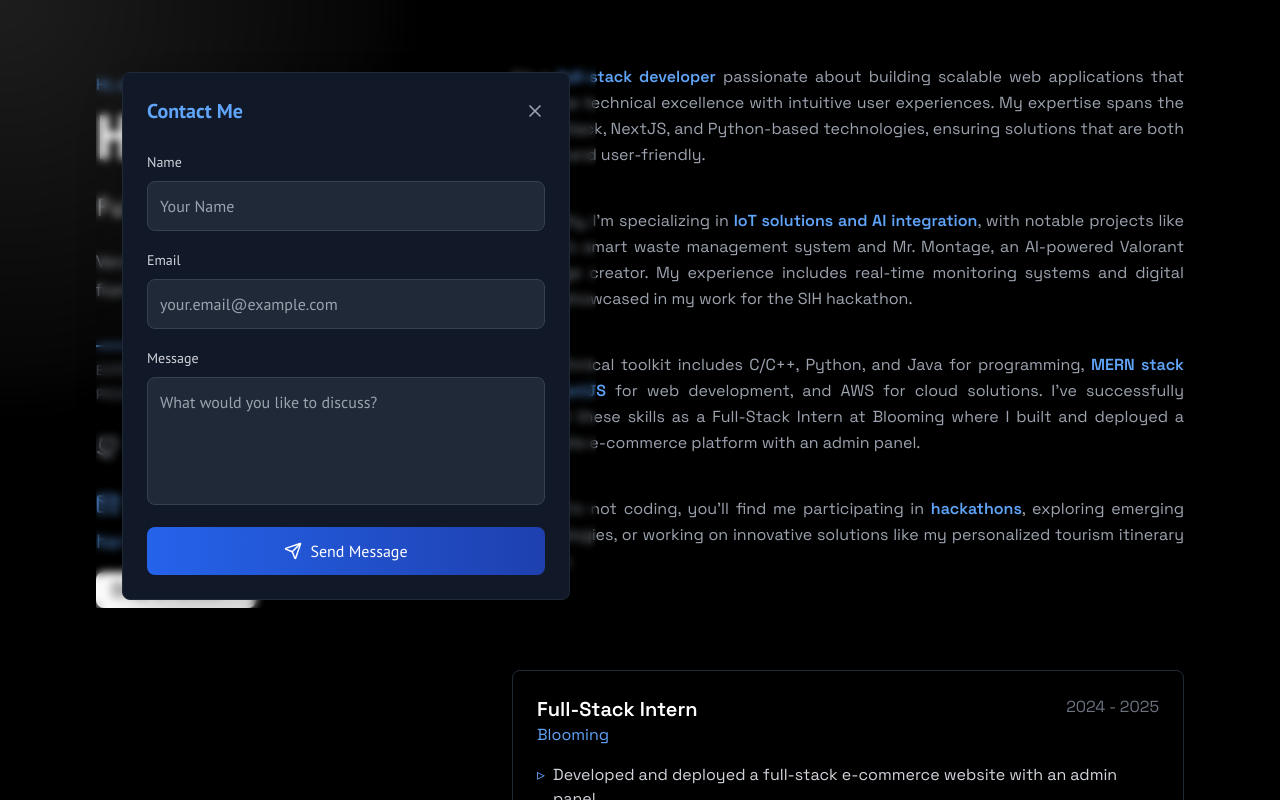
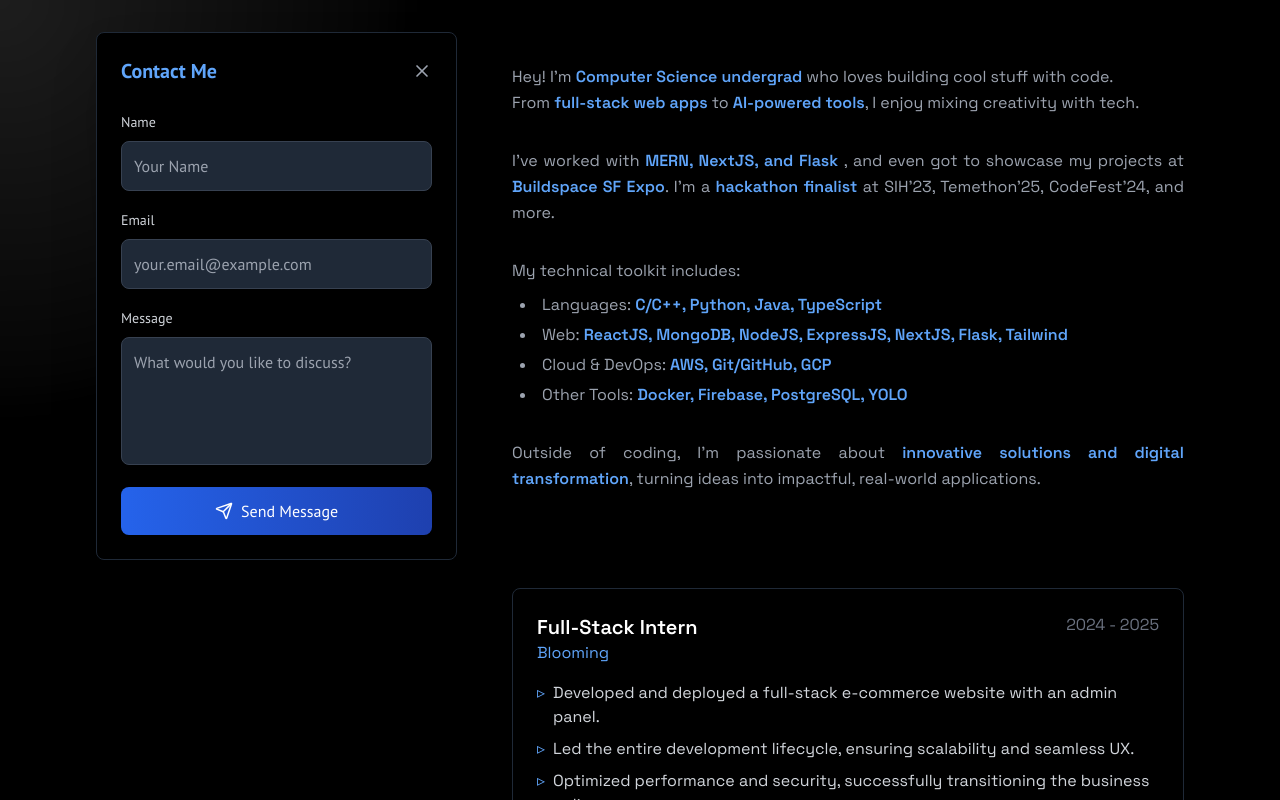
Before and after one commit to HarshGarg1290/Portfolio, a Next.js app: page / in a window 1280 px wide. Both pictures are taken after a click on the button "Drop an Email". Shown: the top 800 px of the page. Built offline with nearby package versions, Linux system fonts and the light colour scheme; a web font is replaced by a local one.

Commit message:
UI changes

```diff
--- a/src/components/ContactMe.jsx
+++ b/src/components/ContactMe.jsx
@@ -10,7 +10,7 @@ const ContactMe = () => {
 	const email = "harshgarg220104@gmail.com";
 	const [animatedEmail, setAnimatedEmail] = useState("");
 
-	// Collection of random symbols (Greek, Norse, etc.)
+
 	const symbols = [
 		"Ω",
 		"Δ",
@@ -32,7 +32,7 @@ const ContactMe = () => {
 		"⊕",
 	];
 
-	// Function to generate a scrambled version of the email
+
 	const scrambleEmail = (visibleLength) => {
 		return email
 			.split("")
@@ -51,7 +51,7 @@ const ContactMe = () => {
 			setAnimatedEmail(scrambleEmail(index));
 			index++;
 			if (index > totalSteps) clearInterval(interval);
-		}, 120); // Slightly slow effect for smooth animation
+		}, 100);
 
 		return () => clearInterval(interval);
 	}, []);
@@ -88,7 +88,6 @@ const ContactMe = () => {
 			setSuccess(true);
 			setFormData({ name: "", email: "", message: "" });
 
-			// Auto-close modal after successful submission
 			setTimeout(() => {
 				setIsOpen(false);
 				setSuccess(null);
@@ -103,14 +102,14 @@ const ContactMe = () => {
 
 	return (
 		<div className="mt-10 flex flex-col text-white">
-			{/* Header */}
+
 			<div className="flex flex-row gap-2 text-base sm:text-lg font-mono">
 				<MailPlus className="text-blue-400" />
 				<p>I'd love to hear from you.</p>
 			</div>
 
 			<p className="mt-2 text-blue-400 text-lg font-mono">{animatedEmail}</p>
-			{/* Open Modal Button */}
+
 			<motion.button
 				className="mt-4 w-40 relative inline-flex items-center px-4 py-1 text-lg font-medium text-black transition-all duration-500 rounded-lg bg-white shadow-lg hover:shadow-blue-500/70"
 				whileHover={{ x: 20 }}
@@ -121,7 +120,7 @@ const ContactMe = () => {
 				Drop an Email
 			</motion.button>
 
-			{/* Modal */}
+
 			{isOpen && (
 				<div
 					className="fixed top-0 left-0 w-full h-full flex items-center justify-center inset-0 z-50  bg-opacity-70 backdrop-blur-sm"
@@ -132,7 +131,7 @@ const ContactMe = () => {
 						animate={{ opacity: 1, scale: 1 }}
 						exit={{ opacity: 0, scale: 0.9 }}
 						transition={{ duration: 0.2 }}
-						className="bg-gray-900 text-white p-6 rounded-lg w-full max-w-md shadow-2xl border border-gray-800"
+						className="bg-black  text-white p-6 rounded-lg w-full max-w-md shadow-2xl border border-gray-800"
 						onClick={(e) => e.stopPropagation()}
 					>
 						<div className="flex justify-between items-center mb-6">
--- a/src/components/home/About.jsx
+++ b/src/components/home/About.jsx
@@ -1,6 +1,5 @@
 import { motion } from "framer-motion";
 import { sectionVariants } from "../shared/AnimationWrapper";
-
 export default function AboutSection({ aboutRef }) {
 	return (
 		<motion.section
@@ -9,71 +8,99 @@ export default function AboutSection({ aboutRef }) {
 			variants={sectionVariants}
 			initial="hidden"
 			whileInView="visible"
-			viewport={{ once: true }} // Animation triggers only once
-			className="hidden sm:block space-y-10 text-md text-justify"
+			viewport={{ once: true }}
+			className="hidden sm:block space-y-8 text-md text-justify"
 		>
+			{" "}
 			<motion.p
-				className=" leading-relaxed text-gray-400 max-w-3xl"
+				className="leading-relaxed text-gray-400 max-w-3xl"
 				initial={{ opacity: 0, y: 20 }}
 				whileInView={{ opacity: 1, y: 0 }}
 				transition={{ duration: 0.6, ease: "easeOut" }}
-				viewport={{ once: true }} // Ensures this animation runs only once
+				viewport={{ once: true }}
 			>
-				I'm a{" "}
+				{" "}
+				Hey! I'm{" "}
 				<span className="text-blue-400 font-semibold">
-					full-stack developer
+					Computer Science undergrad
 				</span>{" "}
-				passionate about building scalable web applications that combine
-				technical excellence with intuitive user experiences. My expertise spans
-				the MERN stack, NextJS, and Python-based technologies, ensuring
-				solutions that are both robust and user-friendly.
-			</motion.p>
-
+				who loves building cool stuff with code.
+				<br /> From{" "}
+				<span className="text-blue-400 font-semibold">
+					full-stack web apps
+				</span>{" "}
+				to <span className="text-blue-400 font-semibold">AI-powered tools</span>
+				, I enjoy mixing creativity with tech.{" "}
+			</motion.p>{" "}
 			<motion.p
 				className="leading-relaxed text-gray-400 max-w-3xl"
 				initial={{ opacity: 0, y: 20 }}
 				whileInView={{ opacity: 1, y: 0 }}
 				transition={{ duration: 0.8, ease: "easeOut", delay: 0.2 }}
-				viewport={{ once: true }} // Ensures this animation runs only once
+				viewport={{ once: true }}
 			>
-				Currently, I'm specializing in{" "}
+				{" "}
+				I've worked with{" "}
 				<span className="text-blue-400 font-semibold">
-					IoT solutions and AI integration
-				</span>
-				, with notable projects like EcoBin's smart waste management system and
-				Mr. Montage, an AI-powered Valorant montage creator. My experience
-				includes real-time monitoring systems and digital twins, showcased in my
-				work for the SIH hackathon.
-			</motion.p>
-
-			<motion.p
-				className=" leading-relaxed text-gray-400 max-w-3xl"
+					{" "}
+					MERN, NextJS, and Flask{" "}
+				</span>{" "}
+				, and even got to showcase my projects at{" "}
+				<span className="text-blue-400 font-semibold">Buildspace SF Expo</span>.
+				I'm a{" "}
+				<span className="text-blue-400 font-semibold">hackathon finalist</span>{" "}
+				at SIH'23, Temethon'25, CodeFest'24, and more.{" "}
+			</motion.p>{" "}
+			<motion.div
+				className="leading-relaxed text-gray-400 max-w-3xl"
 				initial={{ opacity: 0, y: 20 }}
 				whileInView={{ opacity: 1, y: 0 }}
 				transition={{ duration: 1, ease: "easeOut", delay: 0.4 }}
-				viewport={{ once: true }} // Ensures this animation runs only once
+				viewport={{ once: true }}
 			>
-				My technical toolkit includes C/C++, Python, and Java for programming,
-				<span className="text-blue-400 font-semibold">
+				{" "}
+				<p className="mb-2">My technical toolkit includes:</p>{" "}
+				<ul className="list-disc list-inside pl-2 space-y-1">
 					{" "}
-					MERN stack and NextJS
-				</span>{" "}
-				for web development, and AWS for cloud solutions. I've successfully
-				applied these skills as a Full-Stack Intern at Blooming where I built
-				and deployed a complete e-commerce platform with an admin panel.
-			</motion.p>
-
+					<li>
+						Languages:{" "}
+						<span className="text-blue-400 font-semibold">
+							C/C++, Python, Java, TypeScript
+						</span>
+					</li>{" "}
+					<li>
+						{" "}
+						Web:{" "}
+						<span className="text-blue-400 font-semibold">
+							ReactJS, MongoDB, NodeJS, ExpressJS, NextJS, Flask, Tailwind
+						</span>
+					</li>
+					<li>
+						Cloud & DevOps:{" "}
+						<span className="text-blue-400 font-semibold">
+							AWS, Git/GitHub, GCP
+						</span>
+					</li>
+					<li>
+						Other Tools:{" "}
+						<span className="text-blue-400 font-semibold">
+							Docker, Firebase, PostgreSQL, YOLO
+						</span>
+					</li>
+				</ul>
+			</motion.div>
 			<motion.p
-				className=" leading-relaxed text-gray-400 max-w-3xl"
+				className="leading-relaxed text-gray-400 max-w-3xl"
 				initial={{ opacity: 0, y: 20 }}
 				whileInView={{ opacity: 1, y: 0 }}
 				transition={{ duration: 1.2, ease: "easeOut", delay: 0.6 }}
-				viewport={{ once: true }} // Ensures this animation runs only once
+				viewport={{ once: true }}
 			>
-				When I'm not coding, you'll find me participating in{" "}
-				<span className="text-blue-400 font-semibold">hackathons</span>,
-				exploring emerging technologies, or working on innovative solutions like
-				my personalized tourism itinerary planner.
+				Outside of coding, I'm passionate about{" "}
+				<span className="text-blue-400 font-semibold">
+					innovative solutions and digital transformation
+				</span>
+				, turning ideas into impactful, real-world applications.
 			</motion.p>
 		</motion.section>
 	);
--- a/src/components/home/Hero.jsx
+++ b/src/components/home/Hero.jsx
@@ -6,8 +6,15 @@ import { useEffect, useState } from "react";
 export default function Hero() {
 	const fullName = "Harsh Garg";
 	const [animatedName, setAnimatedName] = useState("");
+	const [displayText, setDisplayText] = useState("");
+	const [isDeleting, setIsDeleting] = useState(false);
+	const [phraseIndex, setPhraseIndex] = useState(0);
 
-	// Symbols for encoding effect (Greek, Norse, Unicode)
+	const phrases = ["Full Stack Developer", "Jaipur, India"];
+	const typingSpeed = 50;
+	const deletingSpeed = 50;
+	const pauseDelay = 2000;
+
 	const symbols = [
 		"H",
 		"a",
@@ -27,7 +34,7 @@ export default function Hero() {
 		"G",
 	];
 
-	// Function to gradually reveal the real name
+
 	const scrambleName = (visibleLength) => {
 		return fullName
 			.split("")
@@ -46,10 +53,42 @@ export default function Hero() {
 			setAnimatedName(scrambleName(index));
 			index++;
 			if (index > totalSteps) clearInterval(interval);
-		}, 200); // Controls the animation speed
+		}, 100);
 
 		return () => clearInterval(interval);
 	}, []);
+
+	useEffect(() => {
+		const currentPhrase = phrases[phraseIndex];
+		let timer;
+
+
+		if (!isDeleting && displayText === currentPhrase) {
+			timer = setTimeout(() => {
+				setIsDeleting(true);
+			}, pauseDelay);
+		}
+
+		else {
+			timer = setTimeout(
+				() => {
+					if (!isDeleting) {
+						setDisplayText(currentPhrase.substring(0, displayText.length + 1));
+					} else {
+						setDisplayText(currentPhrase.substring(0, displayText.length - 1));
+
+						if (displayText.length === 0) {
+							setIsDeleting(false);
+							setPhraseIndex((phraseIndex + 1) % phrases.length);
+						}
+					}
+				},
+				isDeleting ? deletingSpeed : typingSpeed
+			);
+		}
+
+		return () => clearTimeout(timer);
+	}, [displayText, isDeleting, phraseIndex]);
 
 	return (
 		<div className="space-y-6 max-w-[500px] sm:pt-2">
@@ -63,7 +102,6 @@ export default function Hero() {
 					Hi, my name is
 				</motion.h5>
 
-				{/* Animated Name */}
 				<motion.h1
 					className="text-4xl md:text-6xl font-bold text-white flex items-center gap-3 font-mono"
 					initial={{ opacity: 0, y: 20 }}
@@ -75,22 +113,15 @@ export default function Hero() {
 			</div>
 
 			<motion.h2
-				className="text-xl md:text-2xl text-gray-200 font-mono"
+				className="text-xl md:text-2xl text-gray-200 font-mono flex items-center"
 				initial={{ opacity: 0 }}
 				animate={{ opacity: 1 }}
 				transition={{ delay: 0.3 }}
 			>
-				Full Stack Developer
+				<span>{displayText}</span>
+				<span className="animate-blink ml-0.5"></span>
 			</motion.h2>
-			<motion.p
-				className="text-base hidden sm:block md:text-lg text-gray-400"
-				initial={{ opacity: 0 }}
-				animate={{ opacity: 1 }}
-				transition={{ delay: 0.4 }}
-			>
-				Versatile full-stack developer with expertise in modern web frameworks,
-				data processing, and real-time analytics.
-			</motion.p>
+
 			<motion.p
 				className="text-base sm:hidden md:text-lg text-gray-300"
 				initial={{ opacity: 0 }}
@@ -100,10 +131,10 @@ export default function Hero() {
 				I'm a full-stack developer who blends logic with creativity to build
 				seamless, scalable, and innovative digital experiences. I thrive on
 				pushing boundaries in web development, AI, and IoT, solving complex
-				problems with smart solutions. When I’m not coding, I’m gaming, watching
+				problems with smart solutions. When I'm not coding, I'm gaming, watching
 				anime, or lost in a good book—because even developers need a great
 				story.
-				<br /> Let’s build something awesome—functional, impactful, and fun!
+				<br /> Let's build something awesome—functional, impactful, and fun!
 			</motion.p>
 		</div>
 	);
--- a/src/components/home/Loading.jsx
+++ b/src/components/home/Loading.jsx
@@ -10,7 +10,7 @@ const bungeeHairline = Bungee_Hairline({
 	display: "swap",
 });
 
-// Loading text effect
+
 const LoadingPhrase = "ACTIVATING BANKAI...";
 
 // Matrix-style symbols, subtle
@@ -45,13 +45,13 @@ const MatrixEffect = () => {
 	);
 };
 
-// Progress bar with smooth fill-up effect
+
 const ProgressBar = () => {
 	const [progress, setProgress] = useState(0);
 
 	useEffect(() => {
 		const interval = setInterval(() => {
-			setProgress((prev) => Math.min(prev + 2.5, 100)); // Smooth increase
+			setProgress((prev) => Math.min(prev + 2.5, 100));
 		}, 50);
 
 		return () => clearInterval(interval);
@@ -72,7 +72,6 @@ const ProgressBar = () => {
 export default function LoadingScreen() {
 	const [displayText, setDisplayText] = useState("");
 
-	// Typewriter effect (clean and smooth)
 	useEffect(() => {
 		let index = 0;
 		const interval = setInterval(() => {
@@ -96,7 +95,7 @@ export default function LoadingScreen() {
 		>
 			<MatrixEffect />
 
-			{/* Loading Text with Cursor Effect */}
+
 			<motion.h1
                 className={`${bungeeHairline.className} text-2xl md:text-3xl font-ptsans text-blue-400 font-extrabold tracking-wide text-center mb-5`}
 				initial={{ opacity: 0, y: 10 }}
@@ -113,7 +112,6 @@ export default function LoadingScreen() {
 				</motion.span>
 			</motion.h1>
 
-			{/* Smooth Progress Bar */}
 			<ProgressBar />
 		</motion.div>
 	);
```
